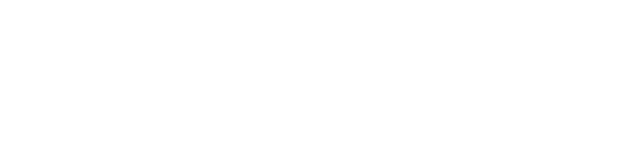
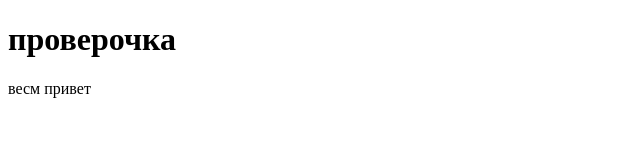
Before and after one commit to lostmoth/first-project, a plain HTML site: page index.html in a window 1280 px wide. Shown: the whole page, without its empty margins (0-640 px from the left). Drawn offline with Linux system fonts and the light colour scheme.

Commit message:
добавлено содержимое

```diff
--- a/index.html
+++ b/index.html
@@ -1,7 +1,19 @@
 <!DOCTYPE html>
 <html lang="ru">
     <head>
+        <meta charset="UTF-8">
         <title>МЫ ДОБАВИЛИ ТИТЛ</title>
     </head>
-    <body></body>
+    <body>
+        <header>
+            <h1>
+                проверочка
+            </h1>
+        </header>
+        <main>
+            <p>
+                весм привет
+            </p>
+        </main>
+    </body>
 </html>
```
